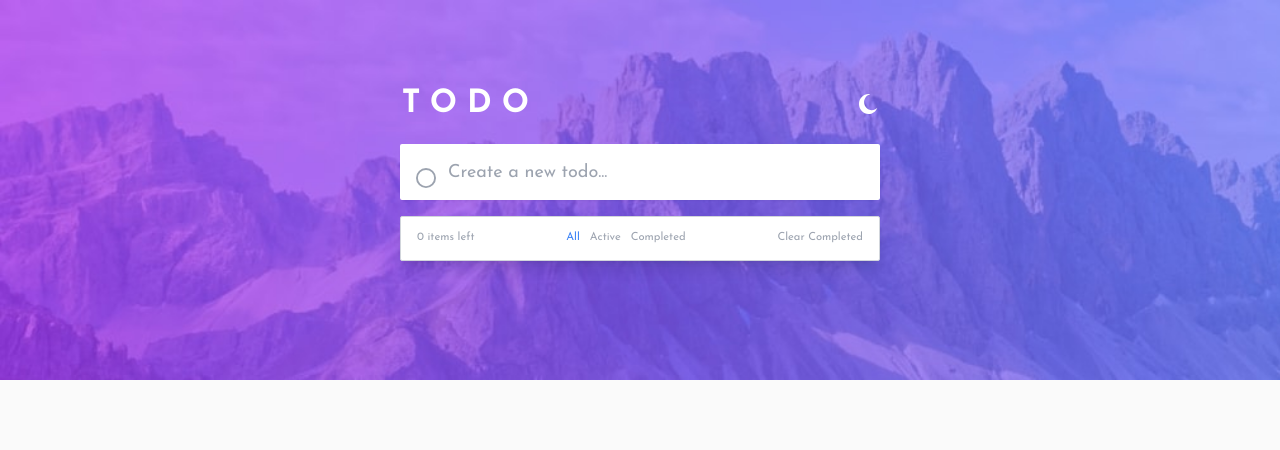
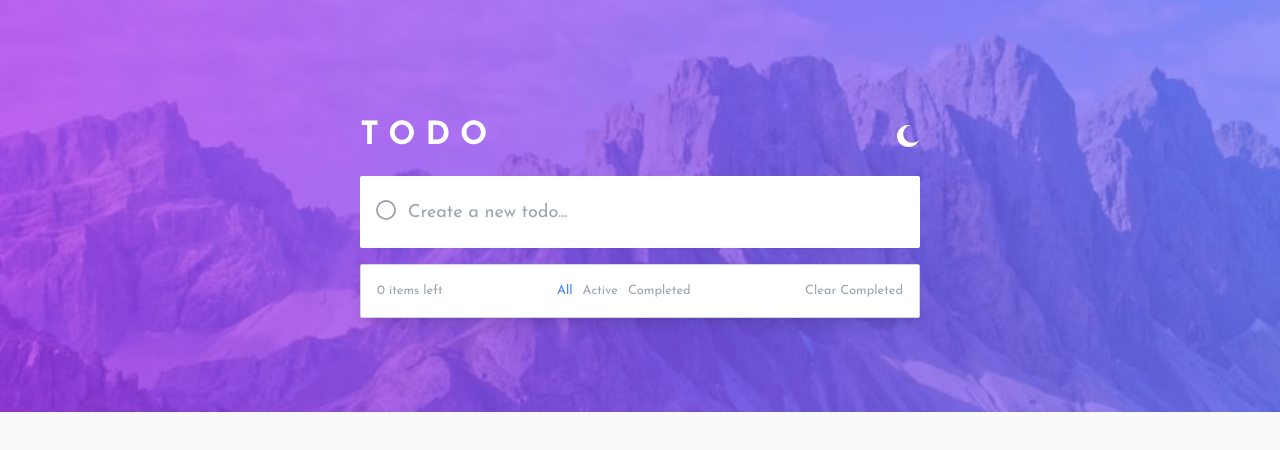
Before and after one commit to ishitaraina1807/Taskify, a React (Create React App) app: page / in a window 1280 px wide. Shown: the top 450 px of the page. Built offline with nearby package versions, Linux system fonts and the light colour scheme.

Commit message:
Update App.css

```diff
--- a/src/App.css
+++ b/src/App.css
@@ -41,8 +41,8 @@ body {
     display: flex;
     align-content: center;
     justify-content: center;
-    gap: 20rem;
-    margin-top: 5rem;
+    gap: 25rem;
+    margin-top: 7rem;
 }
 .todo-container h2 {
     color: white;
@@ -51,11 +51,11 @@ body {
     letter-spacing: 10px;
 }
 .todo-container img{
-    width: 1.2rem;
+    width: 1.4rem;
 }
 .input-box{
-    width: 30rem;
-    height: 3.5rem;
+    width: 35rem;
+    height: 4.5rem;
 }
 .box-container{
     display: flex;
@@ -67,32 +67,33 @@ cursor: pointer;
 .input-box input[type="checkbox"] {
     display: none;
 }
-
-.input-box label {
-    cursor: pointer;
+.checkmark {
     position: relative;
-    padding-left: 25px;
-    margin-right: 10px;
-    margin-top: -20.5px;
-}
-
-.input-box label::before {
-    content: "";
-    position: absolute;
+    display: inline-block;
+    width: 20px;
+    height: 20px;
     left: 0;
     top: 0;
-    width: 20px;
-    height: 20px;
+    margin-right: 10px;
     border: 1px solid #ccc;
     border-radius: 50%;
-}
+    background-color: transparent;
+  }
+
+  .flex.items-center input[type="checkbox"]:checked + .checkmark {
+    background: linear-gradient(hsl(192,100%,67%),hsl(280,87%,65%));
+  }
+  .checkmark:hover{
+    cursor: pointer;
+    border: 1px solid hsl(280,87%,65%);
+  }
 .last-box{
-    width: 30rem;
-    height: 2.8rem;
+    width: 35rem;
+    height: 3.4rem;
     align-items: center;
     display: flex;
     justify-content: space-between;
-    font-size: 0.7rem;
+    font-size: 0.8rem;
 }
 .sections{
     gap: 10px;
@@ -101,3 +102,12 @@ cursor: pointer;
     color: hsl(235, 19%, 35%);
     cursor: pointer;
 }
+.check-img{
+    display: flex;
+    justify-content: center;
+    align-items: center;
+}
+.check-img img{
+    width: 9px;
+    height: 8px;
+}
```
